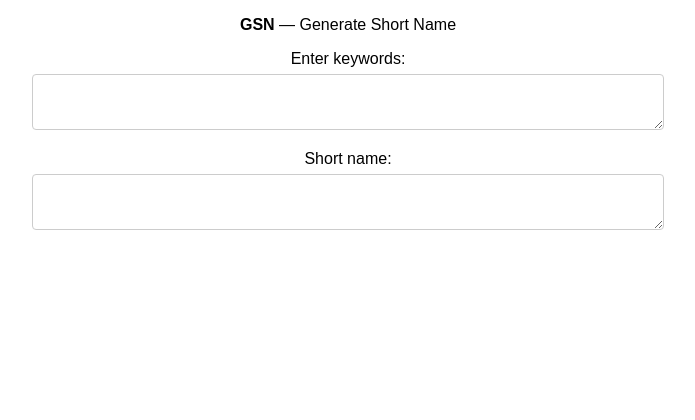
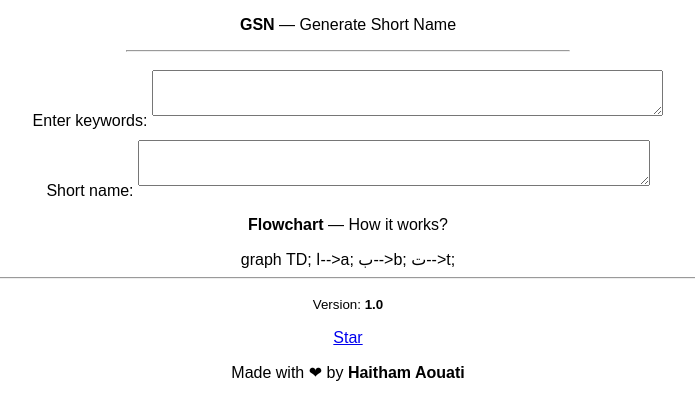
Before and after one commit to haithamaouati/GSN, a plain HTML site: page index.html in a window 1280 px wide. Shown: the whole page, without its empty margins (292-987 px from the left). Drawn offline with Linux system fonts and the light colour scheme; a script that the page names is missing.

Commit message:
Update index.html

```diff
--- a/index.html
+++ b/index.html
@@ -12,17 +12,11 @@
       font-family: Arial, sans-serif;
       text-align: center;
     }
-      /* CSS styles for page layout */
-      textarea {
-        width: 100%;
-        padding: 12px;
-        border: 1px solid #ccc;
-        border-radius: 4px;
-        box-sizing: border-box;
-        margin-top: 6px;
-        margin-bottom: 16px;
-        resize: vertical;
-      }
+    textarea {
+      width: 80%;
+      height: 40px;
+      margin: 10px 0;
+    }
       .container {
         width: 50%;
         margin: 0 auto;
@@ -33,12 +27,25 @@
   <body>
     <div class="container">
       <p><b>GSN</b> — Generate Short Name</p>
+      <hr style="width:70%">
       <label for="keywords">Enter keywords:</label>
       <textarea id="keywords" oninput="generateName()"></textarea>
       <br>
       <label for="shortname">Short name:</label>
       <textarea id="shortname" readonly></textarea>
     </div>
+  </form>
+  <p><b>Flowchart</b> —  How it works?</p>
+  <div class="mermaid">
+  graph TD;
+      ا-->a;
+      ب-->b;
+      ت-->t;
+  </div>
+  <hr>
+  <p><small>Version: <b>1.0</b></small></p>
+  <a class="github-button" href="https://github.com/haithamaouati/ar2en" data-icon="octicon-star" data-size="large" data-show-count="true" aria-label="Star haithamaouati/ar2en on GitHub">Star</a>
+  <p>Made with &#10084; by <b>Haitham Aouati</b></p>
     <script>
       function generateName() {
         // Get the keywords entered by the user
@@ -53,6 +60,9 @@
         // Update the short name field
         document.getElementById("shortname").value = shortName;
       }
+    mermaid.initialize({startOnLoad:true});
     </script>
+  <script async defer src="https://buttons.github.io/buttons.js"></script>
+  <script src="https://cdn.jsdelivr.net/npm/mermaid@8.5.2/dist/mermaid.min.js"></script>
   </body>
 </html>
```
